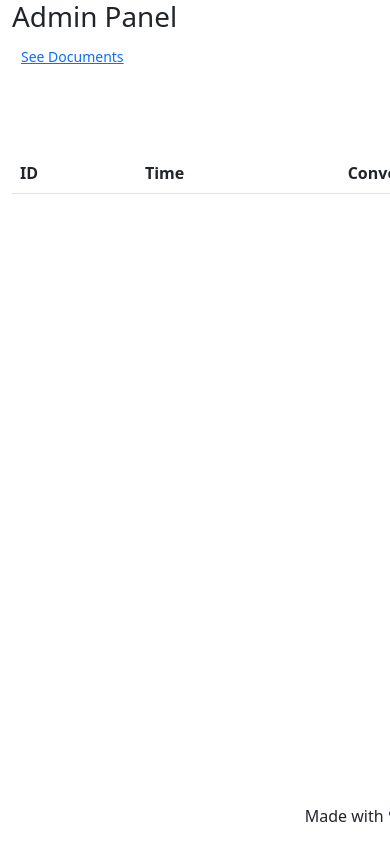
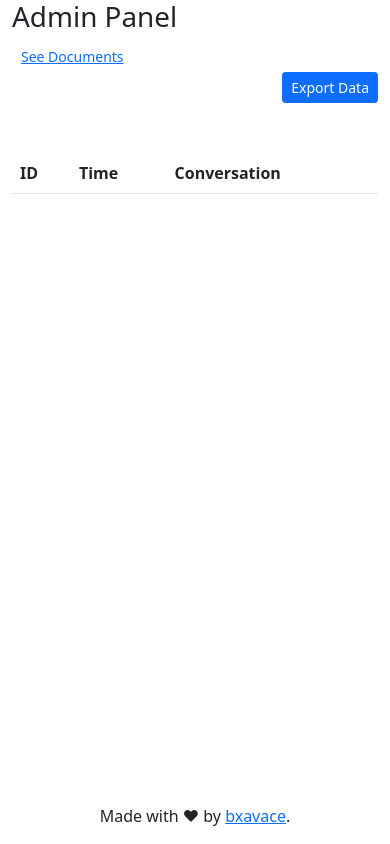
Before and after one commit to bxavace/apc-rambot, a Flask app: page /admin/ in a window 390 px wide; the page is wider, and only the part inside the window is pictured. Run offline with Flask 3, Linux system fonts and the light colour scheme; the visitor is signed in with stand-in values (Sample User, id 1); lists and menus that the app fills with data are empty; some libraries are stand-ins or nearby versions.

Commit message:
feat: update layout styles to improve responsiveness and add container class

```diff
--- a/templates/layout.html
+++ b/templates/layout.html
@@ -22,12 +22,12 @@
         display: flex;
         flex-direction: column;
         height: 100vh;
-        width: 800px;
+        max-width: 900px;
         margin: 0 auto; /* Center horizontally */
     }
 </style>
 <body>
-    <main>
+    <main class="container"></main>
         {% block content %}{% endblock %}
     </main>
     <footer>
```
